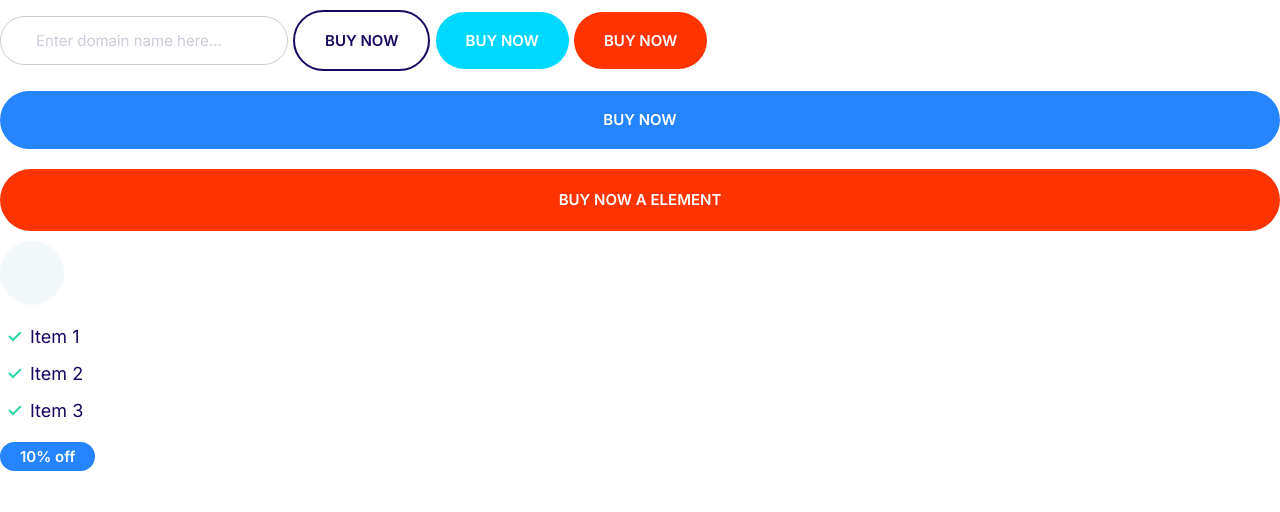
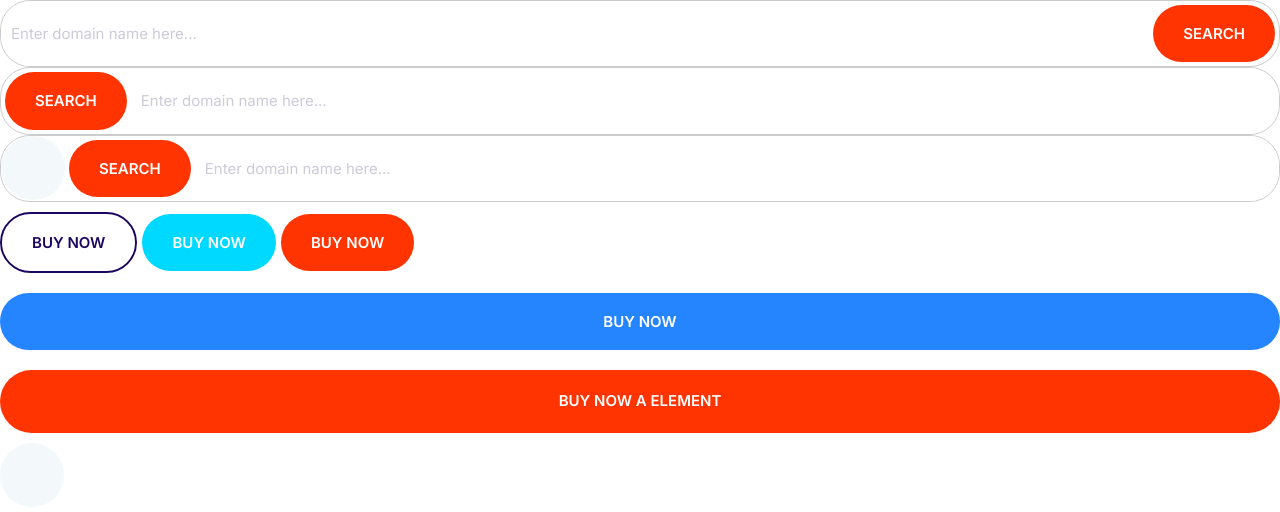
Before and after one commit to mallikgarjuna/moshify, a plain HTML site: page index.html in a window 1280 px wide. Shown: the top 512 px of the page. Drawn offline with Linux system fonts and the light colour scheme.

Commit message:
Build the input-group component.

```diff
--- a/css/styles.css
+++ b/css/styles.css
@@ -4,6 +4,8 @@
     --color-accent: #ff3400;
     --color-headings: #1b0760;
     --color-body: #918ca4;
+    --color-border: #ccc;
+    --border-radius: 30px;
 }
 
 *, *::after, *::before {
@@ -245,8 +247,8 @@ completely diff. cotainer */
 
 /* Inputs */
 .input {
-    border-radius: 30px;
-    border: 1px solid #ccc;
+    border-radius: var(--border-radius);
+    border: 1px solid var(--color-border);
     color: var(--color-headings);
     font-size: 2rem;
     outline: 0;
@@ -257,6 +259,23 @@ completely diff. cotainer */
     color: #cdcbd7;
 }
 
+.input-group {
+    border: 1px solid var(--color-border);
+    border-radius: var(--border-radius);
+    display: flex;
+}
+
+/* nesting (when in .input-group and if we have .input, then border=0 */
+.input-group .input {
+    border: 0;
+    flex-grow: 1;
+    padding: 1.5rem 1rem;
+}
+
+.input-group .btn {
+    margin: 4px;
+}
+
 @media screen and (min-width: 1024px) {
     .input{
         font-size: 1.5rem;
--- a/index.html
+++ b/index.html
@@ -14,7 +14,35 @@
     <link rel="stylesheet" href="css/styles.css" />
   </head>
   <body>
-    <input type="text" class="input" placeholder="Enter domain name here..." />
+    <div class="input-group">
+      <input
+        type="text"
+        class="input"
+        placeholder="Enter domain name here..."
+      />
+      <button class="btn btn--accent">Search</button>
+    </div>
+    <div class="input-group">
+      <button class="btn btn--accent">Search</button>
+      <input
+        type="text"
+        class="input"
+        placeholder="Enter domain name here..."
+      />
+    </div>
+    <div class="input-group">
+      <span class="icon-container">
+        <svg class="icon icon--primary">
+          <use xlink:href="images/sprite.svg#wordpress"></use>
+        </svg>
+      </span>
+      <button class="btn btn--accent">Search</button>
+      <input
+        type="text"
+        class="input"
+        placeholder="Enter domain name here..."
+      />
+    </div>
     <button class="btn btn--primary btn--outline">Buy now</button>
     <button class="btn btn--secondary">Buy now</button>
     <button class="btn btn--accent">Buy now</button>
```
Also changed, not shown: components/input-group.html (added, +17 -0 lines).
